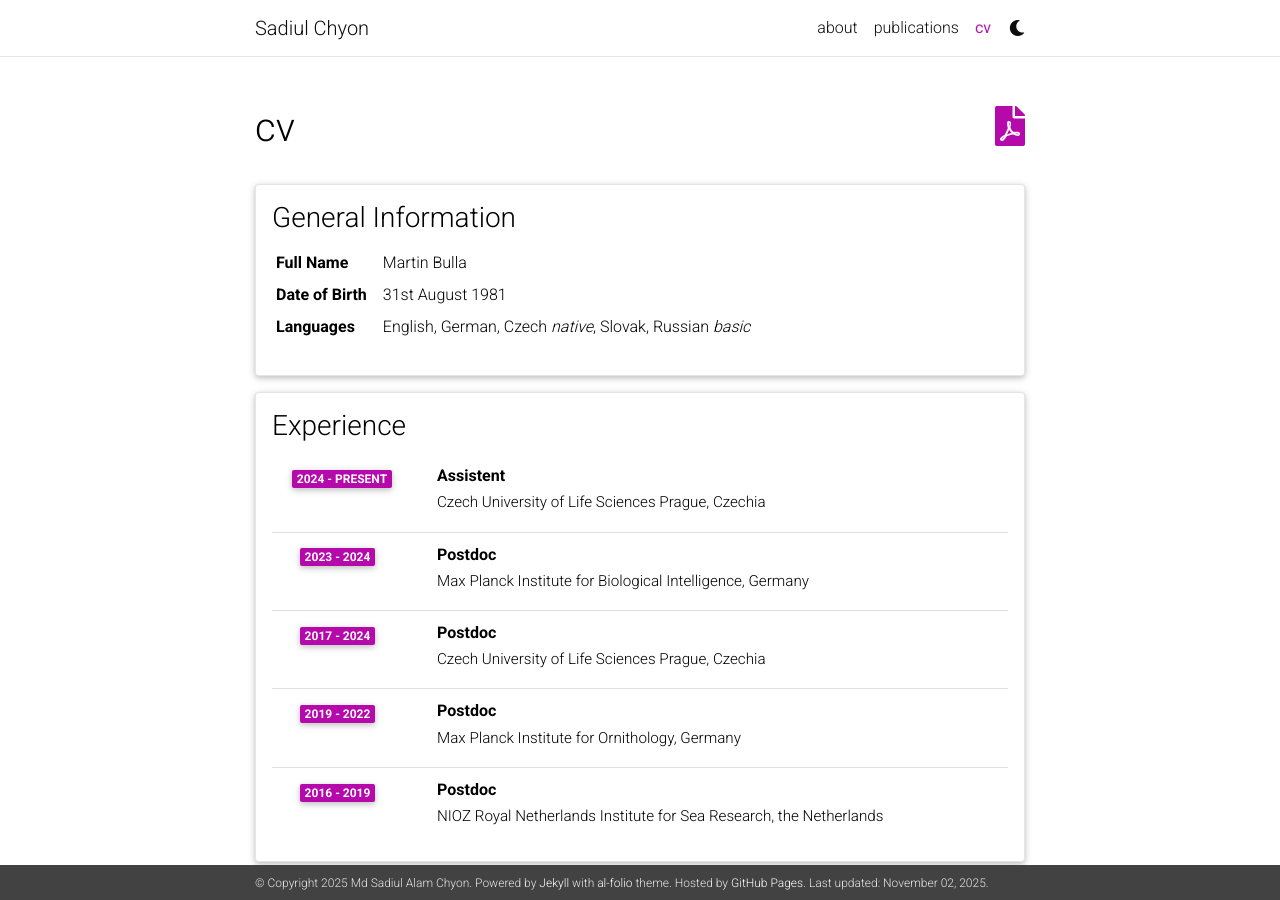
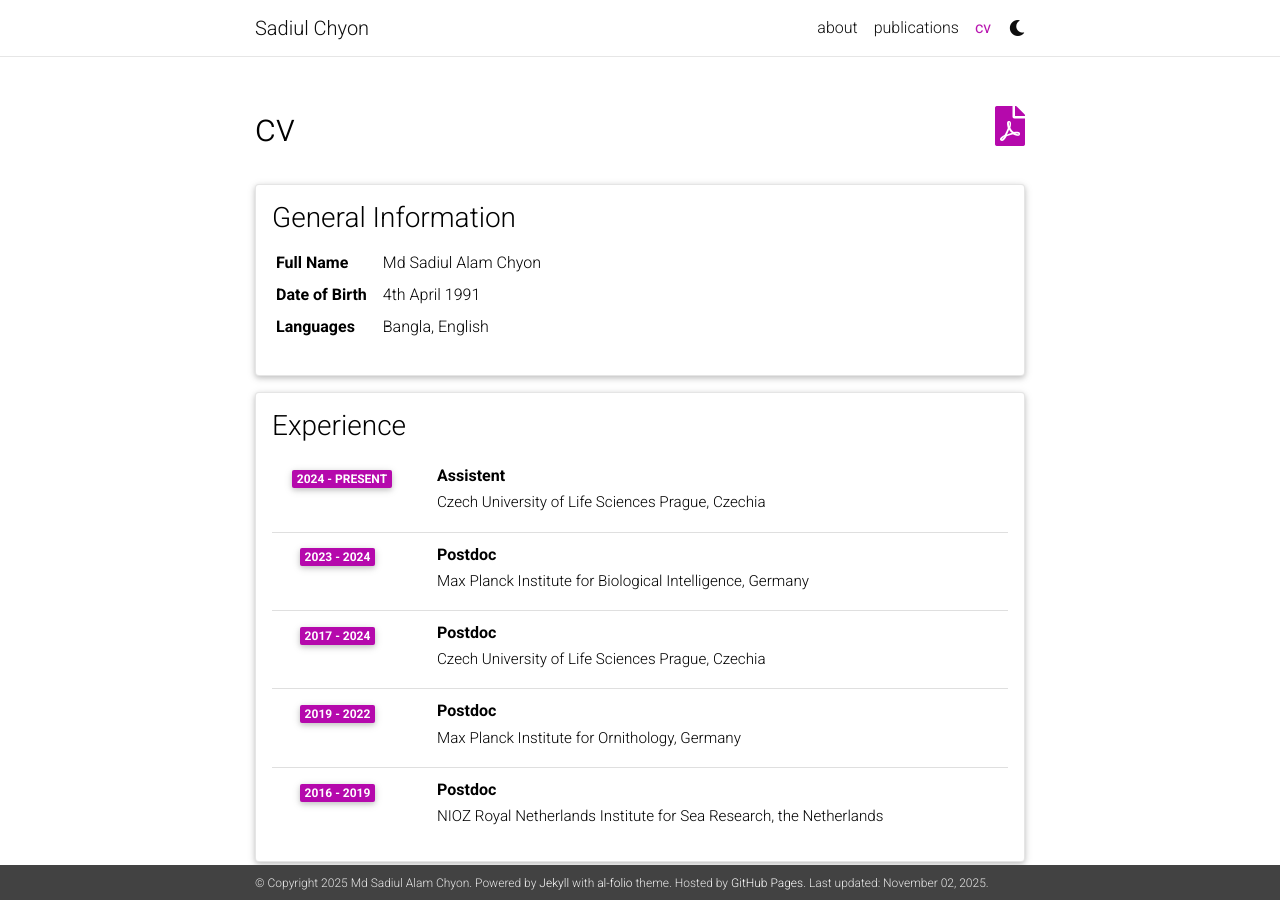
Before and after one commit to sadiulchyon/sadiulchyon.github.io, a Jekyll site: the page built from _pages/cv.md, in a window 1280 px wide and 900 px high. Built offline with Jekyll 4.4.1, drawn with Linux system fonts in a browser that asks for light colours; comment, search, counter and statistics services are not loaded; a style sheet for code colours, icons or effects is not loaded.

Commit message:
Update personal information in cv.yml

```diff
--- a/_data/cv.yml
+++ b/_data/cv.yml
@@ -2,11 +2,11 @@
   type: map
   contents:
     - name: Full Name
-      value: Martin Bulla
+      value: Md Sadiul Alam Chyon
     - name: Date of Birth
-      value: 31st August 1981
+      value: 4th April 1991
     - name: Languages
-      value: English, German, Czech <em>native</em>, Slovak, Russian <em>basic</em>
+      value: Bangla, English
 
 - title: Experience
   type: time_table
```
